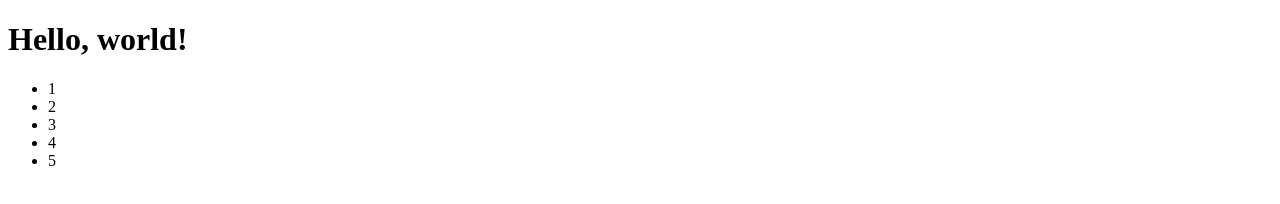
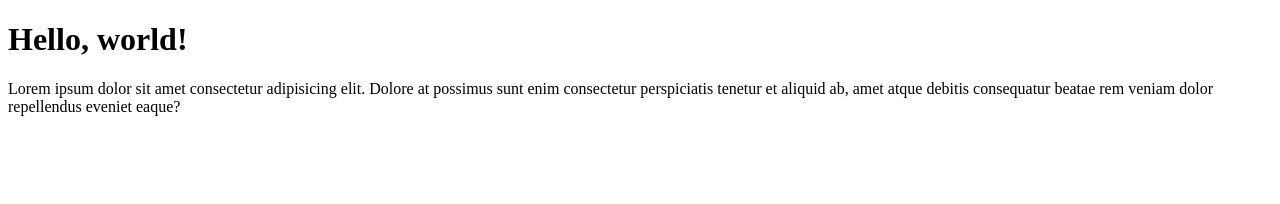
Before and after one commit to vladislavaSim/my-site, a plain HTML site: page index.html in a window 1280 px wide. Drawn offline with Linux system fonts and the light colour scheme.

Commit message:
changed list to paragraph

```diff
--- a/index.html
+++ b/index.html
@@ -8,12 +8,7 @@
 </head>
 <body>
     <h1>Hello, world!</h1>
-    <ul>
-        <li>1</li>
-        <li>2</li>
-        <li>3</li>
-        <li>4</li>
-        <li>5</li>
-    </ul>
+
+    <p>Lorem ipsum dolor sit amet consectetur adipisicing elit. Dolore at possimus sunt enim consectetur perspiciatis tenetur et aliquid ab, amet atque debitis consequatur beatae rem veniam dolor repellendus eveniet eaque?</p>
 </body>
 </html>
```
